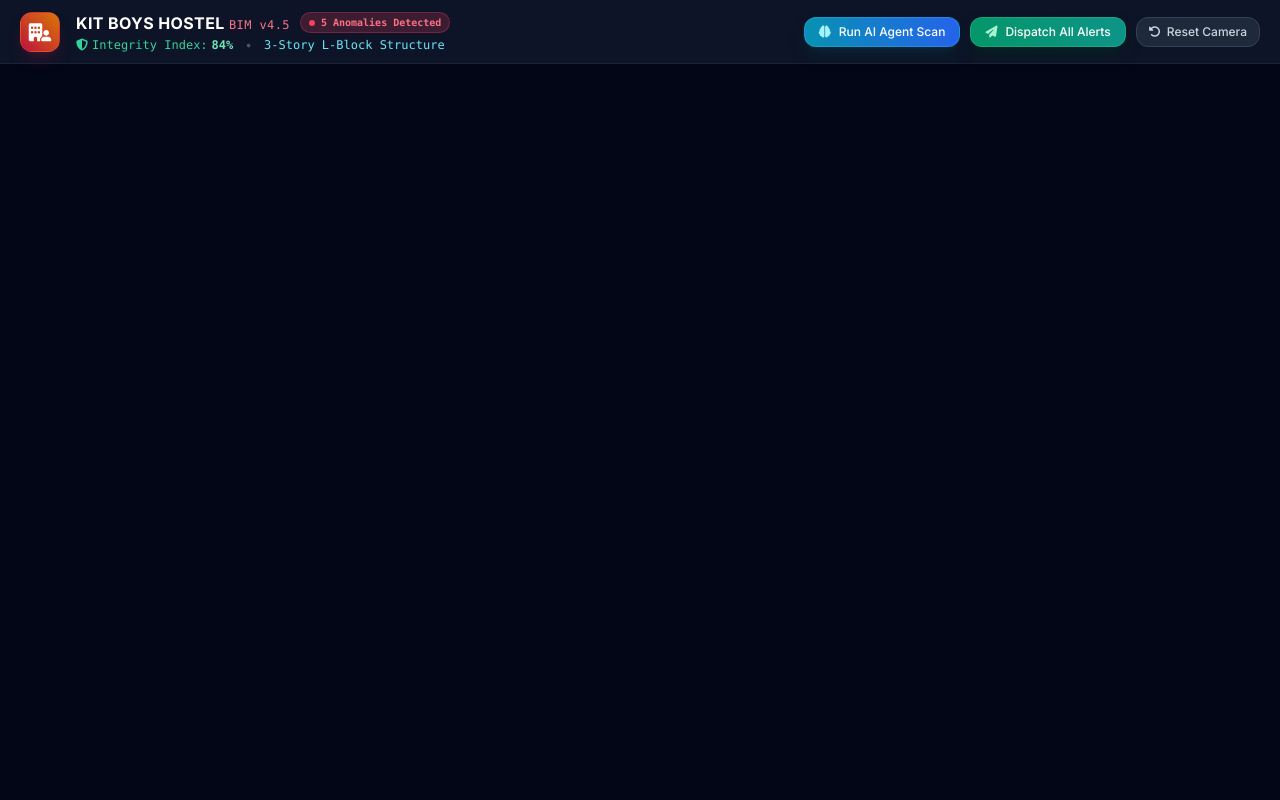
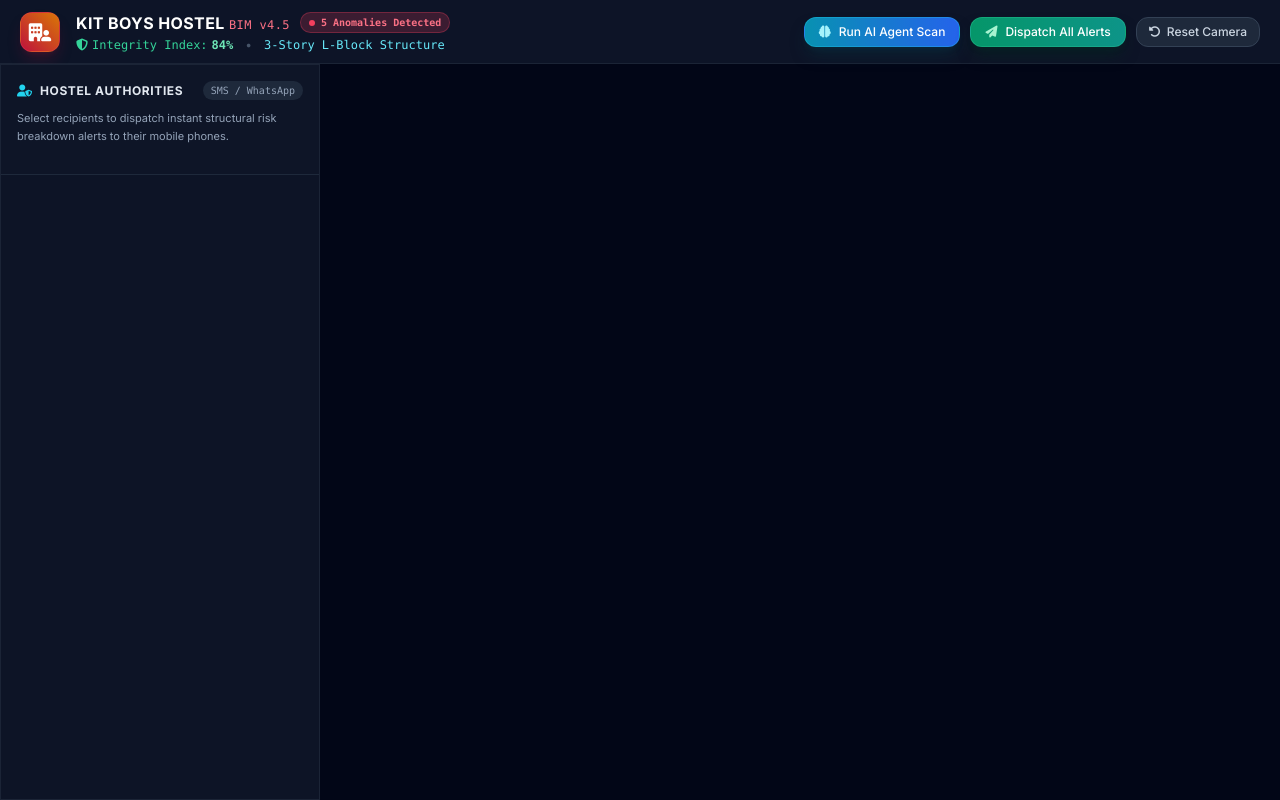
Before and after one commit to Himanshu-063/Seismokavach, a plain HTML site: page index.html in a window 1280 px wide. Drawn offline with nearby package versions, Linux system fonts and the light colour scheme.

Commit message:
main content area

```diff
--- a/index.html
+++ b/index.html
@@ -114,3 +114,22 @@
             </button>
         </div>
     </header>
+    <!-- MAIN DASHBOARD CONTENT AREA -->
+    <div class="relative flex-1 flex flex-col md:flex-row overflow-hidden">
+
+        <!-- LEFT SIDEBAR: AUTHORITIES & BIM CONTROL PANEL -->
+        <aside class="w-full md:w-80 glass-panel border-r border-slate-800/80 flex flex-col z-30 shrink-0 overflow-y-auto max-h-[calc(100vh-4rem)]">
+
+            <!-- 1. AUTHORITIES & EMERGENCY RECIPIENTS PANEL -->
+            <div class="p-4 border-b border-slate-800 bg-slate-900/40">
+                <div class="flex items-center justify-between mb-2.5">
+                    <div class="flex items-center space-x-2">
+                        <i class="fa-solid fa-user-shield text-cyan-400 text-xs"></i>
+                        <h2 class="text-xs font-bold uppercase tracking-wider text-slate-200">Hostel Authorities</h2>
+                    </div>
+                    <span class="text-[10px] px-2 py-0.5 rounded-full bg-slate-800 text-slate-400 font-mono">SMS / WhatsApp</span>
+                </div>
+
+                <p class="text-[11px] text-slate-400 mb-3 leading-relaxed">
+                    Select recipients to dispatch instant structural risk breakdown alerts to their mobile phones.
+                </p>
```
